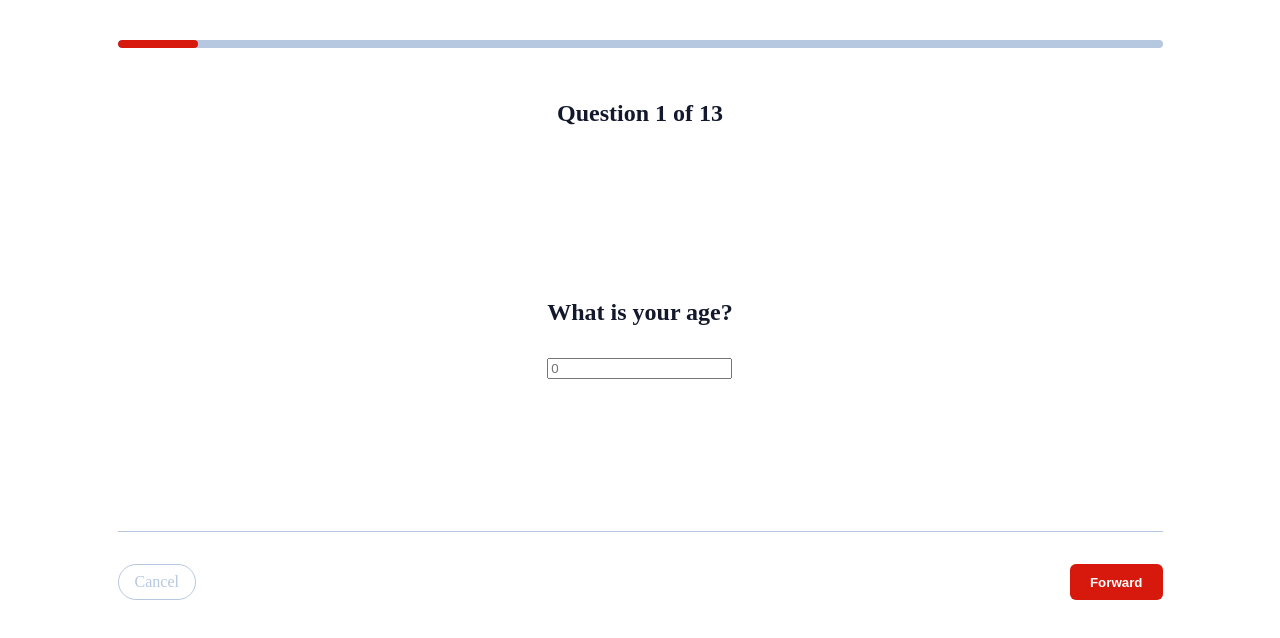
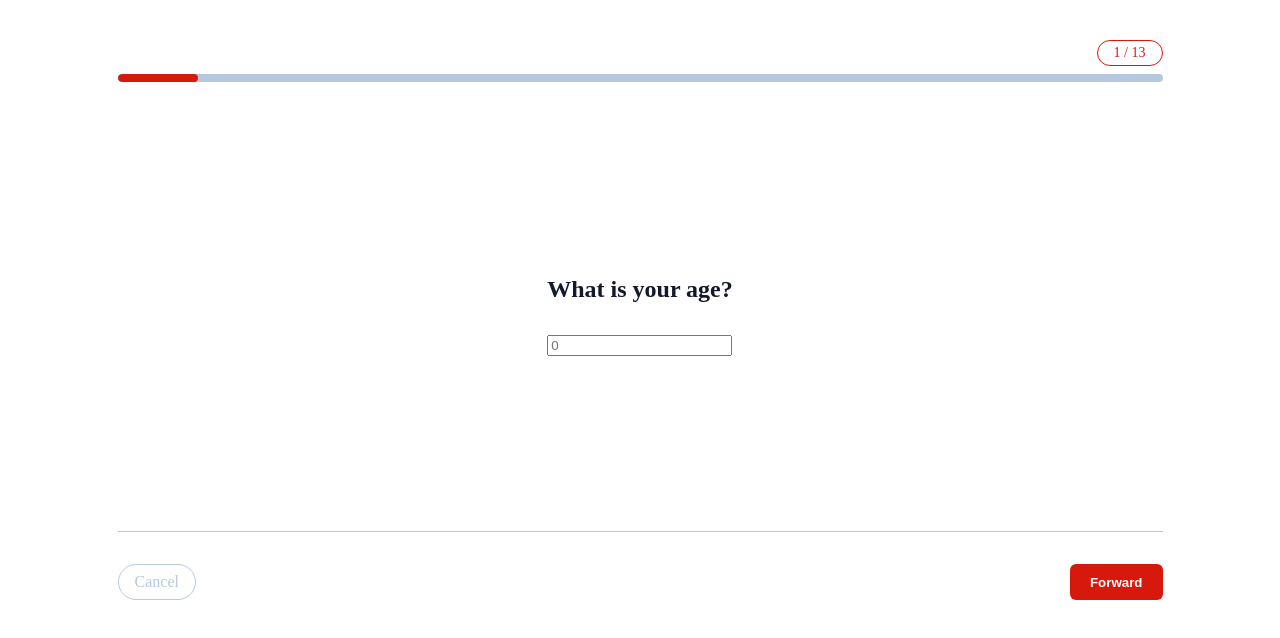
Before and after one commit to kathy-codes/lovebug-frontend, a React (Vite) app: page /quizmanager in a window 1280 px wide. Shown: the top 638 px of the page. Built offline with nearby package versions, Linux system fonts and the light colour scheme.

Commit message:
add progress tracker number counter

```diff
--- a/src/pages/QuizManager/QuizManager.jsx
+++ b/src/pages/QuizManager/QuizManager.jsx
@@ -116,14 +116,18 @@ const QuizManager = ({ responses, setResponses }) => {
 
     return (
         <div className="quiz-manager">
+            <div className="quiz-progress-header">
+                <div className="quiz-step-tracker">
+                    {step} / {totalSteps}
+                </div>
+            </div>
+
             <div className="quiz-progress-container">
                 <div
                     className="quiz-progress-bar"
                     style={{ width: `${progressPercentage}%` }}
                 ></div>
             </div>
-
-            <h2>Question {step} of {totalSteps}</h2>
 
             <div className="quiz-content">
                 {renderStepContent()}
--- a/src/pages/QuizManager/QuizManager.scss
+++ b/src/pages/QuizManager/QuizManager.scss
@@ -13,6 +13,21 @@
         margin-bottom: 2rem;
         text-align: center;
     }
+}
+
+.quiz-progress-header {
+    display: flex;
+    justify-content: flex-end;
+    margin-bottom: 0.5rem;
+}
+
+.quiz-step-tracker {
+    color: $color-primary-red;
+    border: 1px solid $color-primary-red;
+    border-radius: 20px;
+    padding: 0.25rem 1rem;
+    font-weight: 500;
+    font-size: 0.875rem;
 }
 
 .quiz-progress-container {
```
